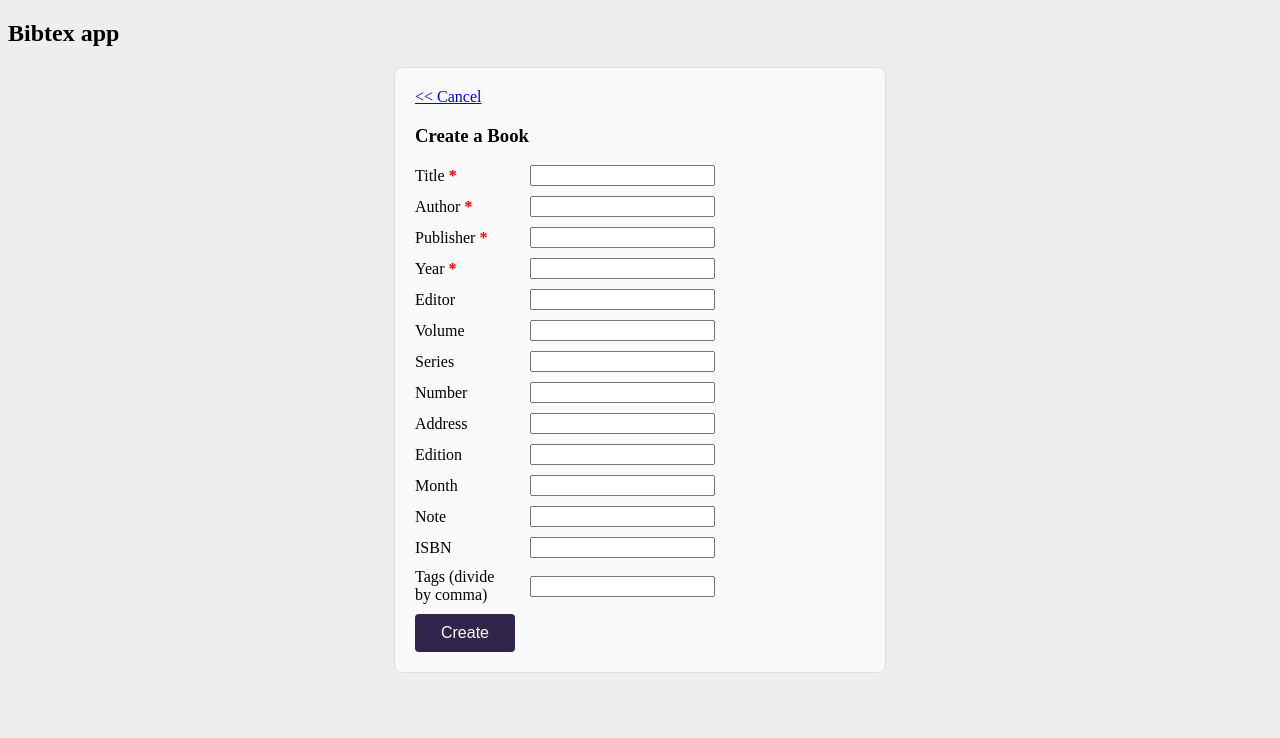
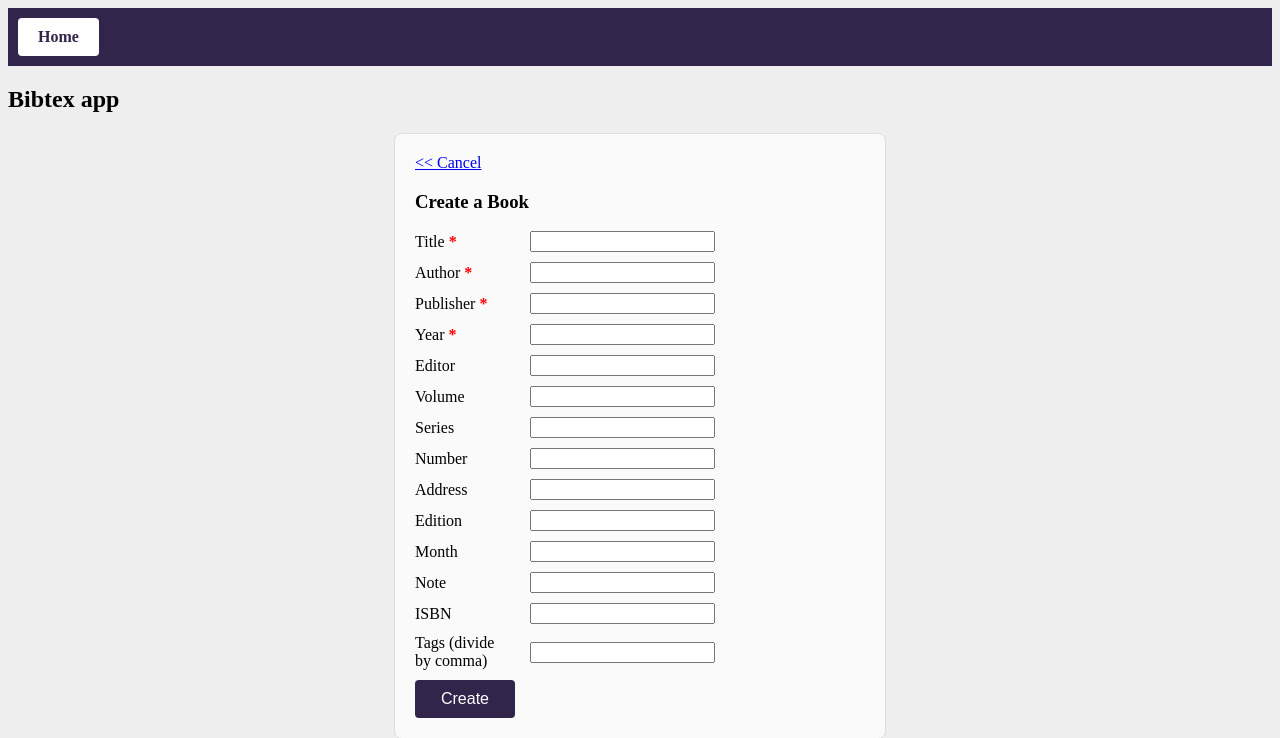
Before and after one commit to Uxusino/bibtex-kirby, a Flask app: page /create_book in a window 1280 px wide. Shown: the top 738 px of the page. Run offline with Flask 3, Linux system fonts and the light colour scheme.

Commit message:
Add home button and navbar styling to layout

```diff
--- a/src/static/css/style.css
+++ b/src/static/css/style.css
@@ -188,5 +188,27 @@ body {
   color: #fff;
 }
 
+/* erik säätää kotipainiketta*/
+.navbar {
+  background-color: #32254b;
+  padding: 10px;
+  text-align: left;
+}
+
+.home-btn {
+  display: inline-block;
+  padding: 10px 20px;
+  background-color: #ffffff;
+  color: #32254b;
+  text-decoration: none;
+  border-radius: 4px;
+  font-size: 16px;
+  font-weight: bold;
+}
+
+.home-btn:hover {
+  background-color: #f0f0f0;
+}
+
 /* .delete-btn {
 } */
--- a/src/templates/layout.html
+++ b/src/templates/layout.html
@@ -10,6 +10,11 @@
     <title>{% block title %}{% endblock %}</title>
   </head>
   <body>
+    <div class="navbar">
+      {% if request.path != '/' %}
+      <a href="/" class="home-btn">Home</a>
+      {% endif %}
+    </div>
     {% block body %}{% endblock %}
   </body>
 </html>
```
